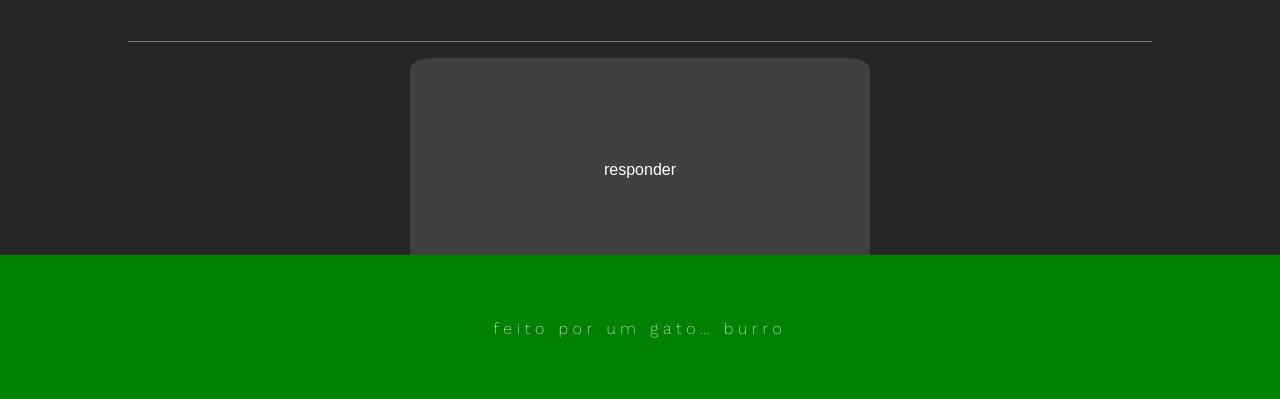
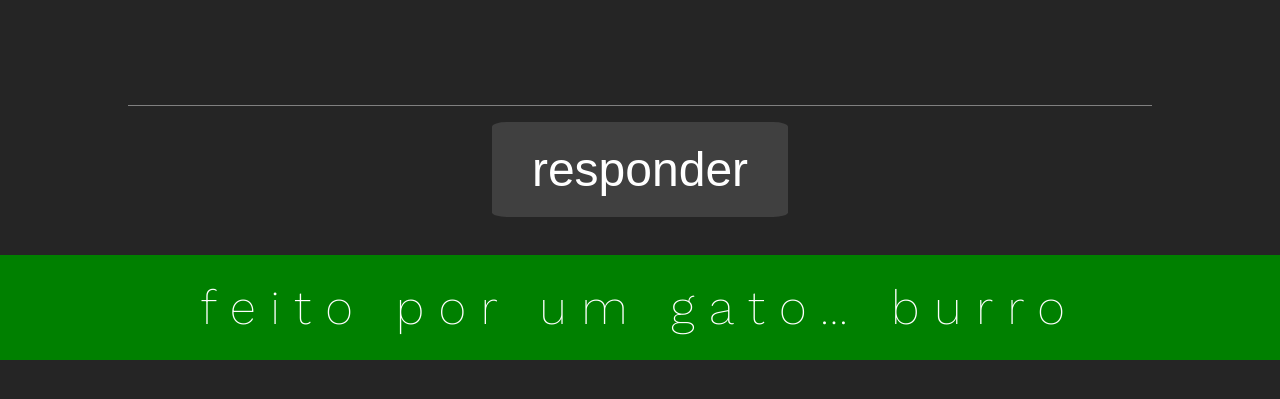
Before and after one commit to NickBM25/dumb-cat, a plain HTML site: page index.html in a window 1280 px wide. Shown: the part 761-1160 px from the top of the page. After the commit the page ends 1121 px from the top, so only its background shows below. Drawn offline with nearby package versions, Linux system fonts and the light colour scheme.

Commit message:
media add
footer and button for mobile best view

```diff
--- a/style.css
+++ b/style.css
@@ -77,10 +77,10 @@ body {
 }
 
 button {
-    font-size: 100%;
+    font-size: 3rem;
     color: white;
     background-color: rgba(255, 255, 255, 0.12);
-    padding: 10%;
+    padding: 2%;
     text-align: center;
     width: 25%;
     border: none;
@@ -89,8 +89,6 @@ button {
 }
 
 footer {
-    position: relative;
-  top: 0;
   width: 100%;
   background-color: green;
   display: flex;
@@ -98,12 +96,22 @@ footer {
   justify-content: center;
   text-align: center;
   letter-spacing: 0.3em;
-  font-size:1rem;
-  padding: 5% 0%;
+  font-size:3rem;
+  padding: 3vh 0%;
 }
 
 @media (orientation: portrait) {
     .section {
         margin: 5%;
     }
+
+    footer {
+        padding: 5% 0%;
+        font-size: 1rem;
+    }
+
+    button {
+        font-size: 100%;
+        padding: 10%;
+    }
 }
```
